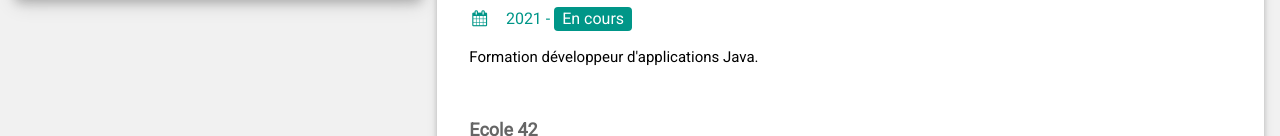
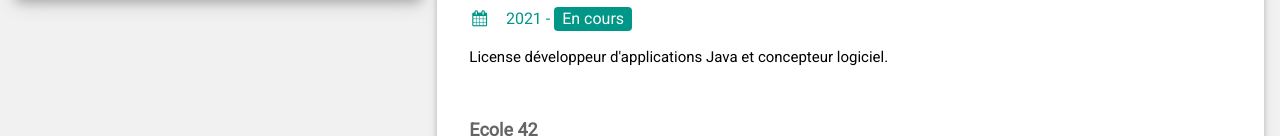
Before and after one commit to wshrayane/site, a plain HTML site: page index.html in a window 1280 px wide. Shown: the part 735-871 px from the top of the page. Drawn offline with nearby package versions, Linux system fonts and the light colour scheme.

Commit message:
Update index.html

```diff
--- a/index.html
+++ b/index.html
@@ -97,7 +97,7 @@ html,body,h1,h2,h3,h4,h5,h6 {font-family: "Roboto", sans-serif}
          <div class="w3-container">
           <h5 class="w3-opacity"><b>OpenClassrooms</b></h5>
           <h6 class="w3-text-teal"><i class="fa fa-calendar fa-fw w3-margin-right"></i>2021 - <span class="w3-tag w3-teal w3-round">En cours</span></h6>
-          <p>Formation développeur d'applications Java. </p><br>
+          <p>License développeur d'applications Java et concepteur logiciel. </p><br>
         </div>
         <div class="w3-container">
           <h5 class="w3-opacity"><b>Ecole 42</b></h5>
```
